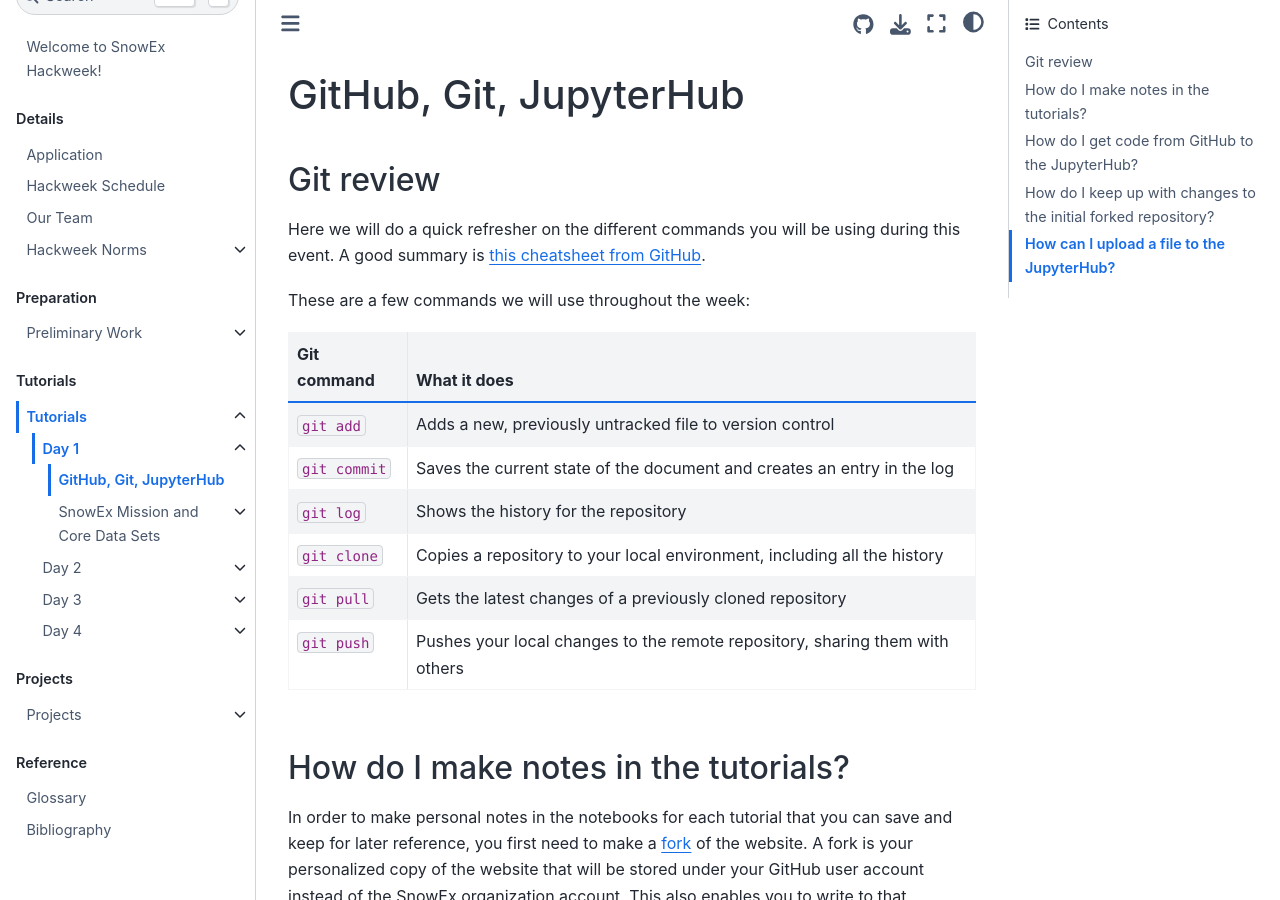
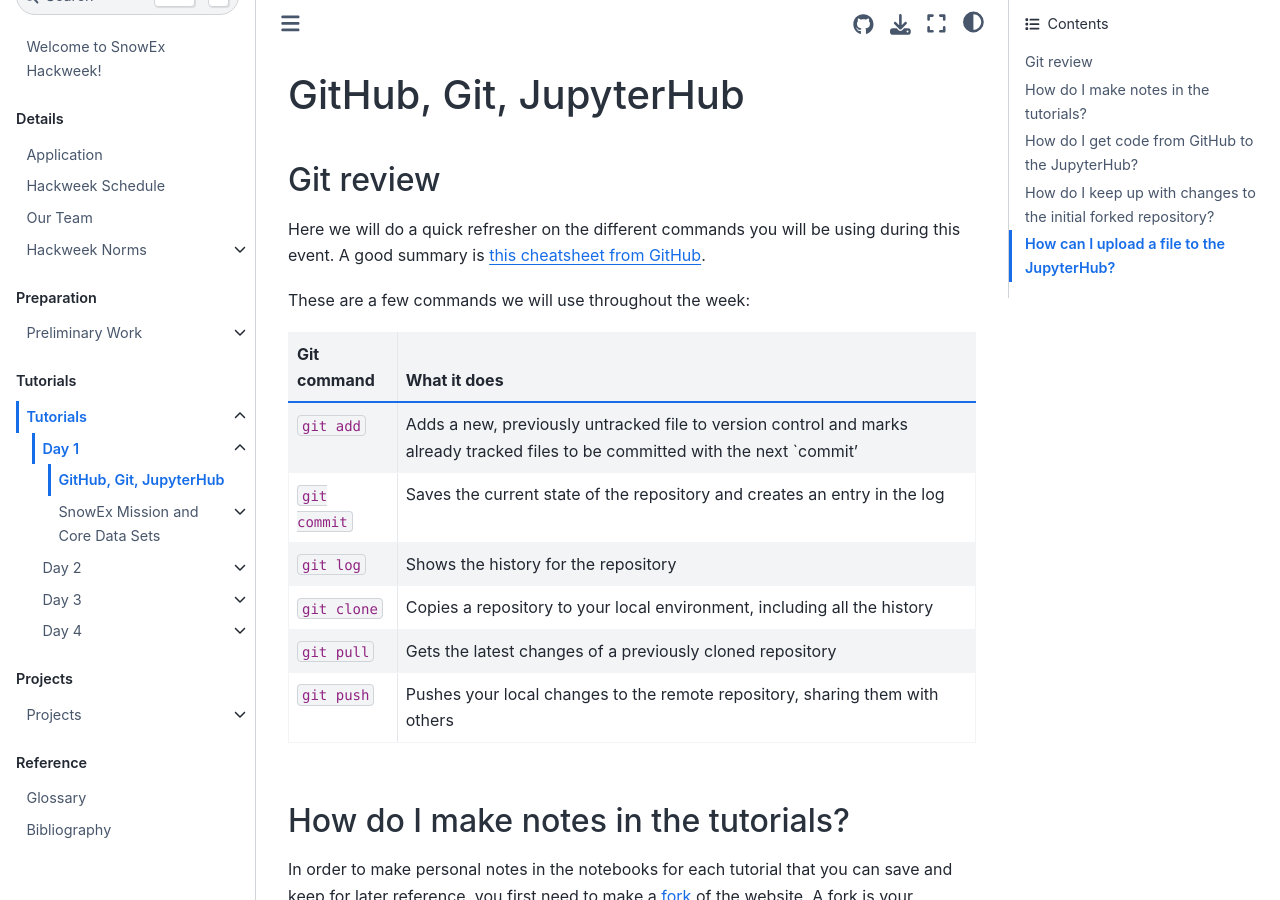
Before and after one commit to snowex-hackweek/website-2021, a Jupyter Book: the page built from book/tutorials/jupyter.md, in a window 1280 px wide and 900 px high. Built offline with Jupyter Book 1.0.4 settings and Sphinx 7.4.7 and the Sphinx Book theme 1.1.4, drawn with Linux system fonts in a browser that asks for light colours; pages that are not in the unit, such as notebooks, are missing from menus.

Commit message:
Tutorial - Git - Expand command explanations.

```diff
--- a/book/tutorials/jupyter.md
+++ b/book/tutorials/jupyter.md
@@ -8,8 +8,8 @@
 These are a few commands we will use throughout the week:
 | Git command | What it does |
 |---|---|
-|`git add` | Adds a new, previously untracked file to version control |
-|`git commit` | Saves the current state of the document and creates an entry in the log |
+|`git add` | Adds a new, previously untracked file to version control and marks already tracked files to be committed with the next `commit' |
+|`git commit` | Saves the current state of the repository and creates an entry in the log |
 |`git log` | Shows the history for the repository |
 | `git clone` | Copies a repository to your local environment, including all the history |
 | `git pull` | Gets the latest changes of a previously cloned repository |
```
